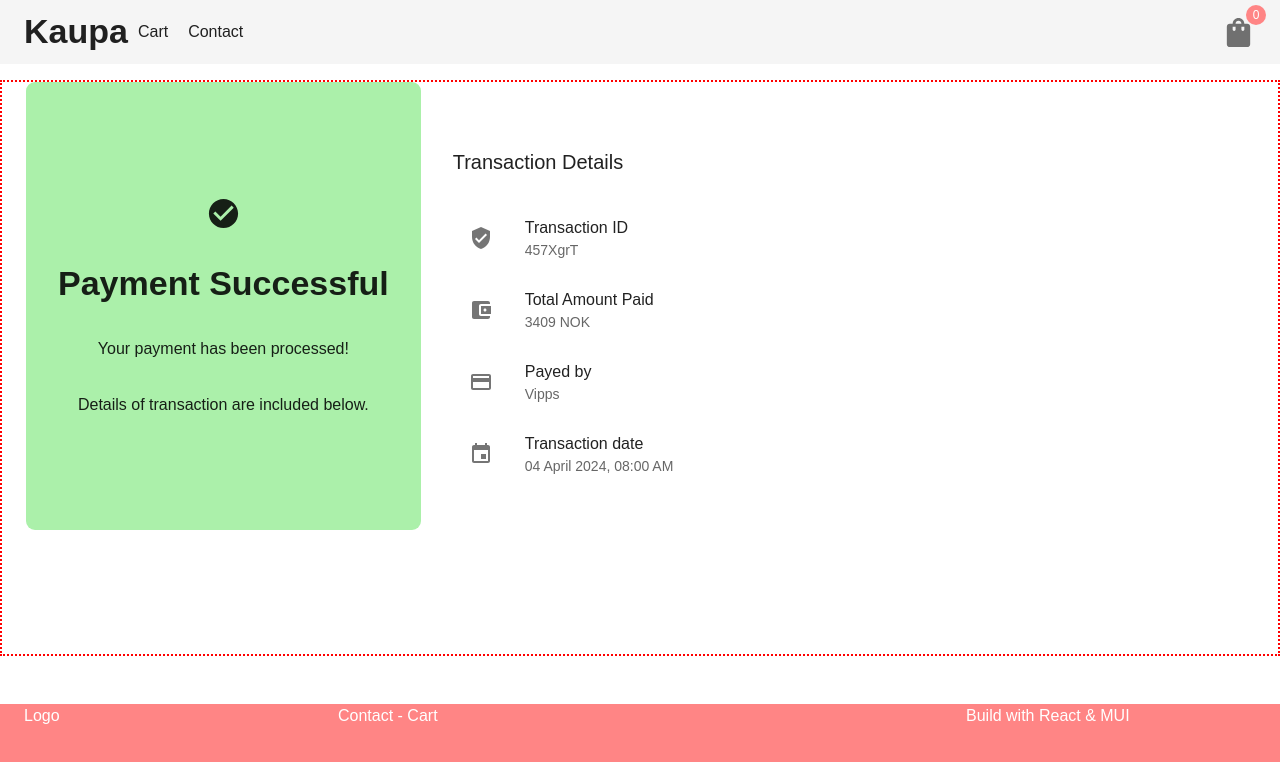
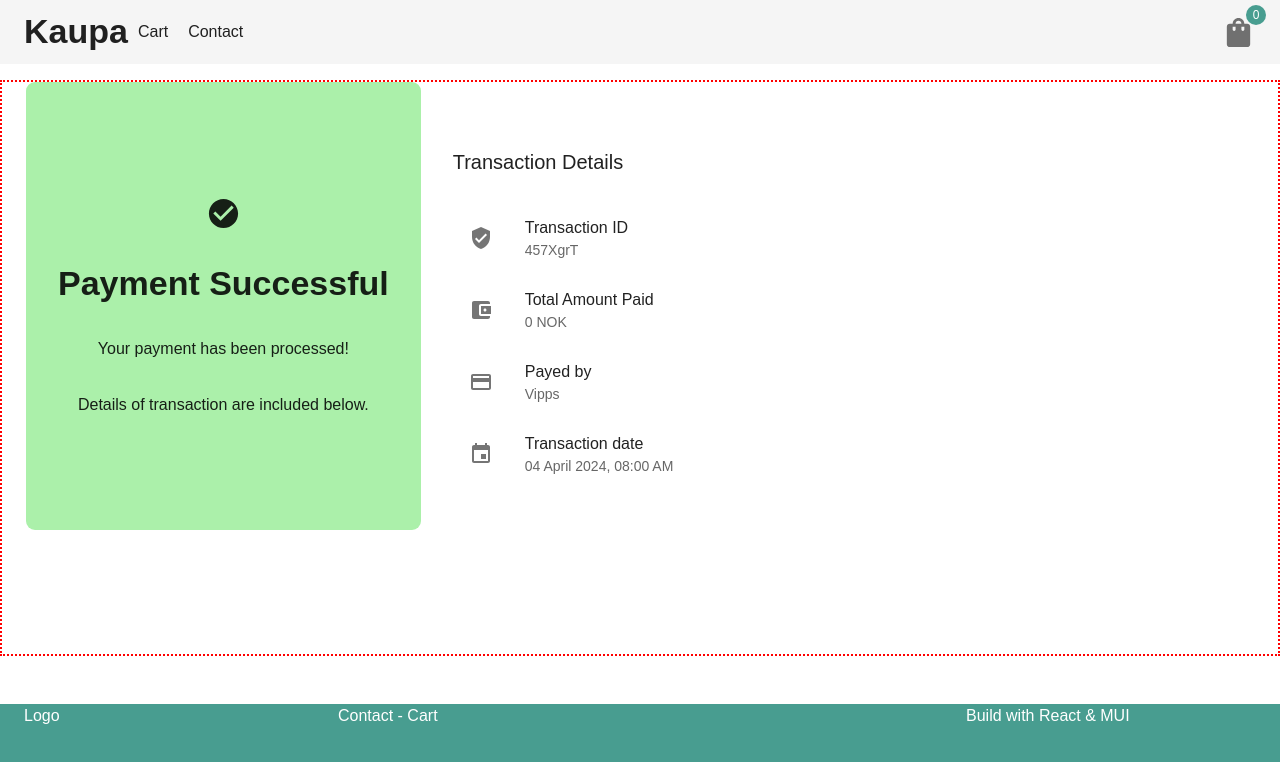
Before and after one commit to mariusrundereim/fed-frameworks-ca-marius, a React (Vite) app: page /checkout in a window 1280 px wide. Shown: the top 762 px of the page. Built offline with nearby package versions, Linux system fonts and the light colour scheme.

Commit message:
changes in cart and checkout

```diff
--- a/src/components/List/index.tsx
+++ b/src/components/List/index.tsx
@@ -1,3 +1,4 @@
+import { useStore } from "../../services/store/store";
 import Box from "@mui/material/Box";
 import List from "@mui/material/List";
 import ListItem from "@mui/material/ListItem";
@@ -10,12 +11,14 @@ import AccountBalanceWalletIcon from "@mui/icons-material/AccountBalanceWallet";
 import PaymentIcon from "@mui/icons-material/Payment";
 import VerifiedUserIcon from "@mui/icons-material/VerifiedUser";
 import EventIcon from "@mui/icons-material/Event";
+function CheckOutList() {
+  const totalPrice = useStore((state) => state.totalPrice());
 
   const listData = [
     { primary: "Transaction ID", secondary: "457XgrT", Icon: VerifiedUserIcon },
     {
       primary: "Total Amount Paid",
-    secondary: "3409 NOK",
+      secondary: `${totalPrice} NOK`, // Make sure to convert totalPrice to a string if necessary
       Icon: AccountBalanceWalletIcon,
     },
     { primary: "Payed by", secondary: "Vipps", Icon: PaymentIcon },
@@ -26,7 +29,6 @@ const listData = [
     },
   ];
 
-function CheckOutList() {
   return (
     <Box p={{ sm: 0, md: 4 }}>
       <Typography sx={{ mt: 4, mb: 2 }} variant="h6" component="div">
--- a/src/pages/Cart/index.tsx
+++ b/src/pages/Cart/index.tsx
@@ -1,9 +1,9 @@
+import { Link } from "react-router-dom";
 import { useStore } from "../../services/store/store";
 import CartCard from "../../components/Cards/CartCard";
 import { Box, Typography } from "@mui/material";
 import { Button } from "@mui/material";
 import { Stack } from "@mui/material";
-import { Link } from "react-router-dom";
 import { Paper } from "@mui/material";
 import { useTheme } from "@mui/material";
 import ArrowBackIosIcon from "@mui/icons-material/ArrowBackIos";
--- a/src/pages/Checkout/index.tsx
+++ b/src/pages/Checkout/index.tsx
@@ -1,3 +1,5 @@
+import { useEffect } from "react";
+import { useStore } from "../../services/store/store";
 import { Container } from "@mui/material";
 import { Typography } from "@mui/material";
 import { Box } from "@mui/material";
@@ -6,6 +8,14 @@ import { useTheme } from "@mui/material";
 import CheckOutList from "../../components/List";
 function CheckoutPage() {
   const theme = useTheme();
+  const clearCart = useStore((state) => state.clearCart);
+
+  // This effect runs when the component is unmounted
+  useEffect(() => {
+    // When the component unmounts, clear the cart
+    return () => clearCart();
+  }, [clearCart]); // clearCart is a dependency of this effect
+
   return (
     <>
       <Container maxWidth="xl">
--- a/src/ui/theme/index.tsx
+++ b/src/ui/theme/index.tsx
@@ -8,15 +8,15 @@ export const themeOne = createTheme({
       white: "#fff",
     },
     primary: {
-      main: "#FF8585",
-      light: "#FFC6C6",
-      dark: "#C27070",
+      main: "#489D90",
+      light: "#D0EFEF",
+      dark: "#254944",
       contrastText: "#ffffff",
     },
     secondary: {
-      main: "#545667",
-      light: "#7F818D",
-      dark: "#40424F",
+      main: "#FFEDAD",
+      light: "#FFF7DA",
+      dark: "#CCC19B",
       contrastText: "#0d0a0b",
     },
     success: {
```
Lines whose indentation alone changed are shown as unchanged.
